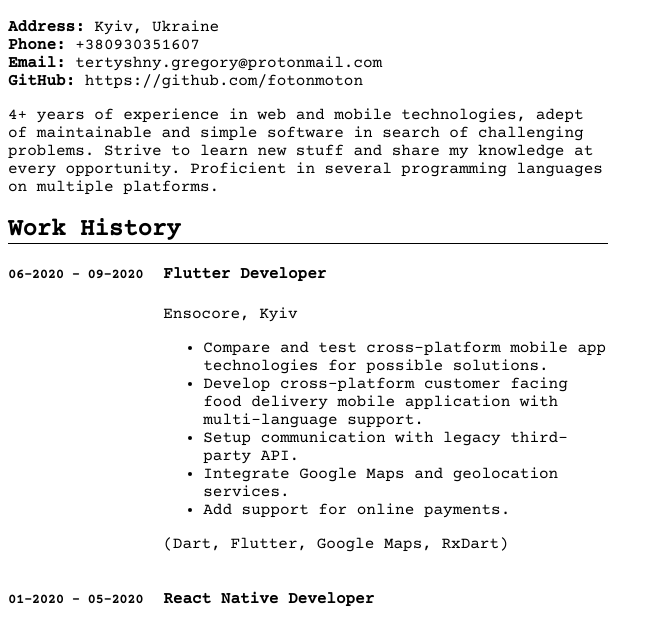
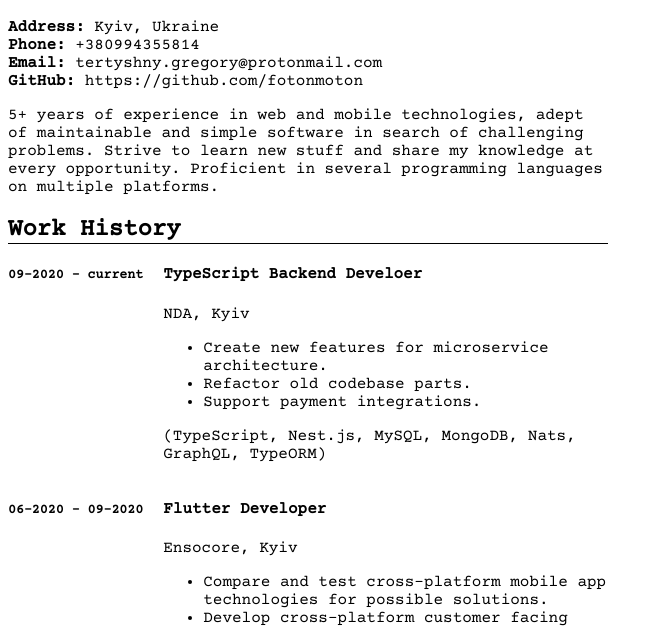
Before and after one commit to fotonmoton/resume, a plain HTML site: page index.html in a window 1280 px wide. Shown: the part 100-726 px from the top of the page, without its empty margins (0-661 px from the left). Drawn offline with nearby package versions, Linux system fonts and the light colour scheme.

Commit message:
new work

```diff
--- a/index.html
+++ b/index.html
@@ -41,17 +41,38 @@
     <h4>Software Engineer</h4>
     <p>
       <b>Address:</b> Kyiv, Ukraine <br />
-      <b>Phone:</b> +380930351607 <br />
+      <b>Phone:</b> +380994355814 <br />
       <b>Email:</b> tertyshny.gregory@protonmail.com <br />
       <b>GitHub:</b> https://github.com/fotonmoton <br />
     </p>
     <p>
-      4+ years of experience in web and mobile technologies, adept of
+      5+ years of experience in web and mobile technologies, adept of
       maintainable and simple software in search of challenging problems. Strive
       to learn new stuff and share my knowledge at every opportunity. Proficient
       in several programming languages on multiple platforms.
     </p>
     <h2>Work History</h2>
+    <div class="halves">
+      <div class="left">
+        <h5>09-2020 - current</h5>
+      </div>
+      <div class="right">
+        <h4>TypeScript Backend Develoer</h4>
+        <p>NDA, Kyiv</p>
+        <ul>
+          <li>
+            Create new features for microservice architecture.
+          </li>
+          <li>
+            Refactor old codebase parts.
+          </li>
+          <li>
+            Support payment integrations.
+          </li>
+        </ul>
+        <p>(TypeScript, Nest.js, MySQL, MongoDB, Nats, GraphQL, TypeORM)</p>
+      </div>
+    </div>
     <div class="halves">
       <div class="left">
         <h5>06-2020 - 09-2020</h5>
```
